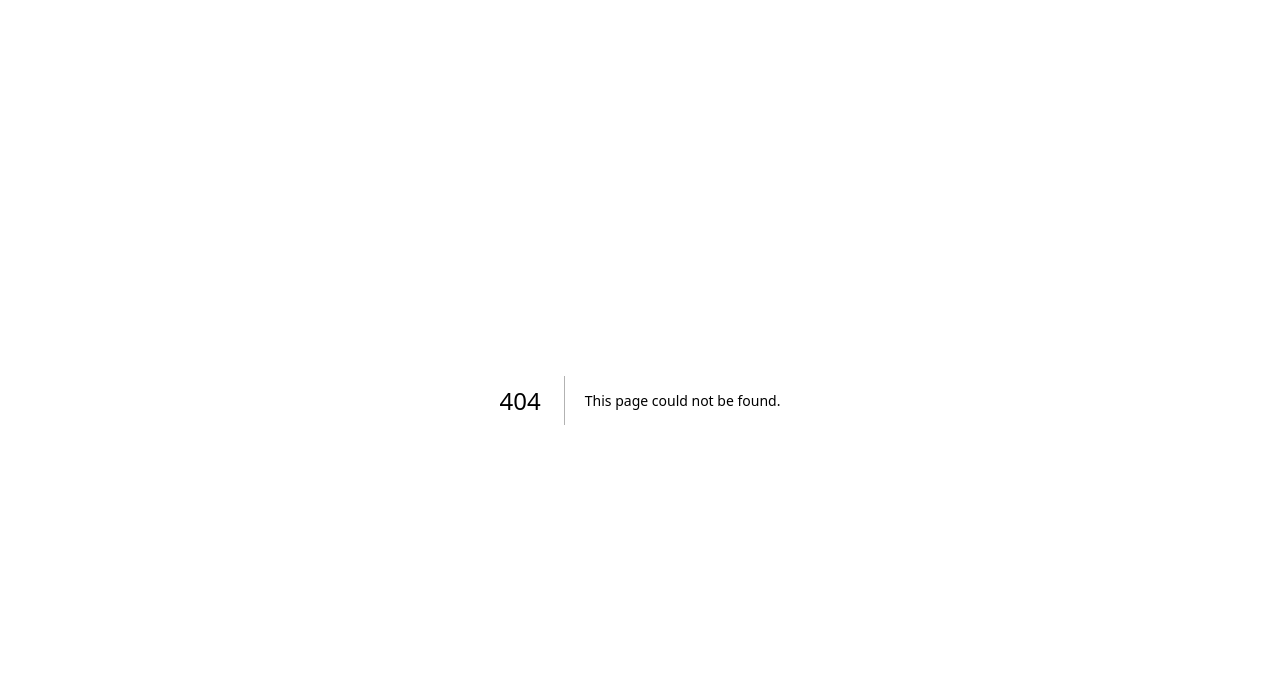
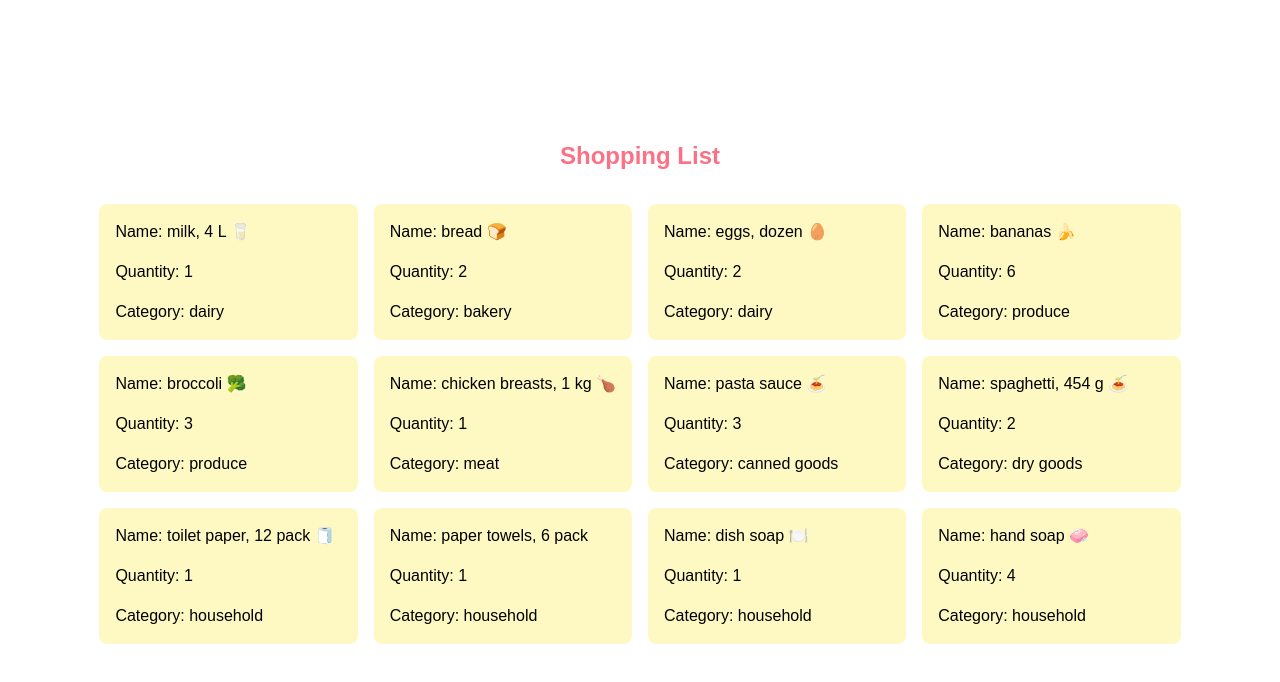
Before and after one commit to yoohyunk/cprg306-assignments, a Next.js app: page /week-3 in a window 1280 px wide. Before the commit this address had no page. Shown: the top 682 px of the page. Built offline with nearby package versions, Linux system fonts and the light colour scheme.

Commit message:
week3 (#2)

```diff
--- a/app/layout.js
+++ b/app/layout.js
@@ -12,7 +12,7 @@ const geistMono = Geist_Mono({
 });
 
 export const metadata = {
-  title: "Create Next App",
+  title: "Shopping List",
   description: "Generated by create next app",
 };
 
--- a/app/page.js
+++ b/app/page.js
@@ -1,4 +1,5 @@
-import Image from "next/image";
+
+import Link from "next/link";
 
 export default function Home() {
   return (
@@ -6,7 +7,8 @@ export default function Home() {
     <div className="flex flex-col items-center justify-center min-h-screen gap-4">
       <h1 className="text-xl text-green-300">CPRG 306: Web Development 2 - Assignments</h1>
       <div className="flex flex-col gap-2">
-        <a href="/week-2" className="hover:text-violet-600 active:text-violet-700">week2</a>
+        <Link href="/week-2" className="hover:text-violet-600 active:text-violet-700">week2</Link>
+        <Link href="/week-3" className="hover:text-violet-600 active:text-violet-700">week3</Link>
       </div>
     </div>
 
--- a/app/week-2/student-info.js
+++ b/app/week-2/student-info.js
@@ -1,4 +1,4 @@
-
+import Link from "next/link";
 
 export function StudentInfo() {
     return (
@@ -6,7 +6,7 @@ export function StudentInfo() {
         <div className="flex flex-col gap-2 text-sm">
 
             <div>Yoohyun Kim</div>
-            <a href="https://github.com/yoohyunk" className="text-violet-200 hover:text-violet-600 active:text-violet-700">click go to github</a>
+            <Link href="https://github.com/yoohyunk" className="text-violet-200 hover:text-violet-600 active:text-violet-700">click go to github</Link>
         </div>
 
 
--- /dev/null
+++ b/app/week-3/item-list.js
@@ -0,0 +1,159 @@
+import { Item } from "./item";
+
+export function ItemList() {
+  const item1 = {
+    name: "milk, 4 L 🥛",
+    quantity: 1,
+    category: "dairy",
+  };
+
+  const item2 = {
+    name: "bread 🍞",
+    quantity: 2,
+    category: "bakery",
+  };
+
+  const item3 = {
+    name: "eggs, dozen 🥚",
+    quantity: 2,
+    category: "dairy",
+  };
+
+  const item4 = {
+    name: "bananas 🍌",
+    quantity: 6,
+    category: "produce",
+  };
+
+  const item5 = {
+    name: "broccoli 🥦",
+    quantity: 3,
+    category: "produce",
+  };
+
+  const item6 = {
+    name: "chicken breasts, 1 kg 🍗",
+    quantity: 1,
+    category: "meat",
+  };
+
+  const item7 = {
+    name: "pasta sauce 🍝",
+    quantity: 3,
+    category: "canned goods",
+  };
+
+  const item8 = {
+    name: "spaghetti, 454 g 🍝",
+    quantity: 2,
+    category: "dry goods",
+  };
+
+  const item9 = {
+    name: "toilet paper, 12 pack 🧻",
+    quantity: 1,
+    category: "household",
+  };
+
+  const item10 = {
+    name: "paper towels, 6 pack",
+    quantity: 1,
+    category: "household",
+  };
+
+  const item11 = {
+    name: "dish soap 🍽️",
+    quantity: 1,
+    category: "household",
+  };
+
+  const item12 = {
+    name: "hand soap 🧼",
+    quantity: 4,
+    category: "household",
+  };
+
+  const items = [
+    item1,
+    item2,
+    item3,
+    item4,
+    item5,
+    item6,
+    item7,
+    item8,
+    item9,
+    item10,
+    item11,
+    item12,
+  ];
+
+  return (
+    <div className="grid grid-cols-4 gap-4 p-4">
+      {/* if using map instead code will look like this */}
+      {/* {items.map((item, index) => (
+        <Item key={index} name={item.name} quantity={item.quantity} category={item.category} />
+      ))} */}
+      <Item
+        name={item1.name}
+        quantity={item1.quantity}
+        category={item1.category}
+      />
+      <Item
+        name={item2.name}
+        quantity={item2.quantity}
+        category={item2.category}
+      />
+      <Item
+        name={item3.name}
+        quantity={item3.quantity}
+        category={item3.category}
+      />
+      <Item
+        name={item4.name}
+        quantity={item4.quantity}
+        category={item4.category}
+      />
+      <Item
+        name={item5.name}
+        quantity={item5.quantity}
+        category={item5.category}
+      />
+      <Item
+        name={item6.name}
+        quantity={item6.quantity}
+        category={item6.category}
+      />
+      <Item
+        name={item7.name}
+        quantity={item7.quantity}
+        category={item7.category}
+      />
+      <Item
+        name={item8.name}
+        quantity={item8.quantity}
+        category={item8.category}
+      />
+      <Item
+        name={item9.name}
+        quantity={item9.quantity}
+        category={item9.category}
+      />
+      <Item
+        name={item10.name}
+        quantity={item10.quantity}
+        category={item10.category}
+      />
+      <Item
+        name={item11.name}
+        quantity={item11.quantity}
+        category={item11.category}
+      />
+      <Item
+        name={item12.name}
+        quantity={item12.quantity}
+        category={item12.category}
+      />
+    </div>
+  );
+}
--- /dev/null
+++ b/app/week-3/item.js
@@ -0,0 +1,10 @@
+export function Item({name, quantity, category}){
+
+    return(
+        <div className="flex flex-col gap-4 p-4 bg-yellow-100 text-black rounded-lg">
+            <div>Name: {name}</div>
+            <div>Quantity: {quantity}</div>
+            <div>Category: {category}</div>
+        </div>
+    );
+}
--- /dev/null
+++ b/app/week-3/page.js
@@ -0,0 +1,10 @@
+import { ItemList } from "./item-list";
+
+export default function Page() {
+    return(
+        <div className="flex flex-col justify-center items-center min-h-screen py-4 gap-4">
+            <h1  className="text-2xl text-rose-400 font-bold text-center ">Shopping List</h1>
+            <ItemList/>
+        </div>
+    );
+}
```
